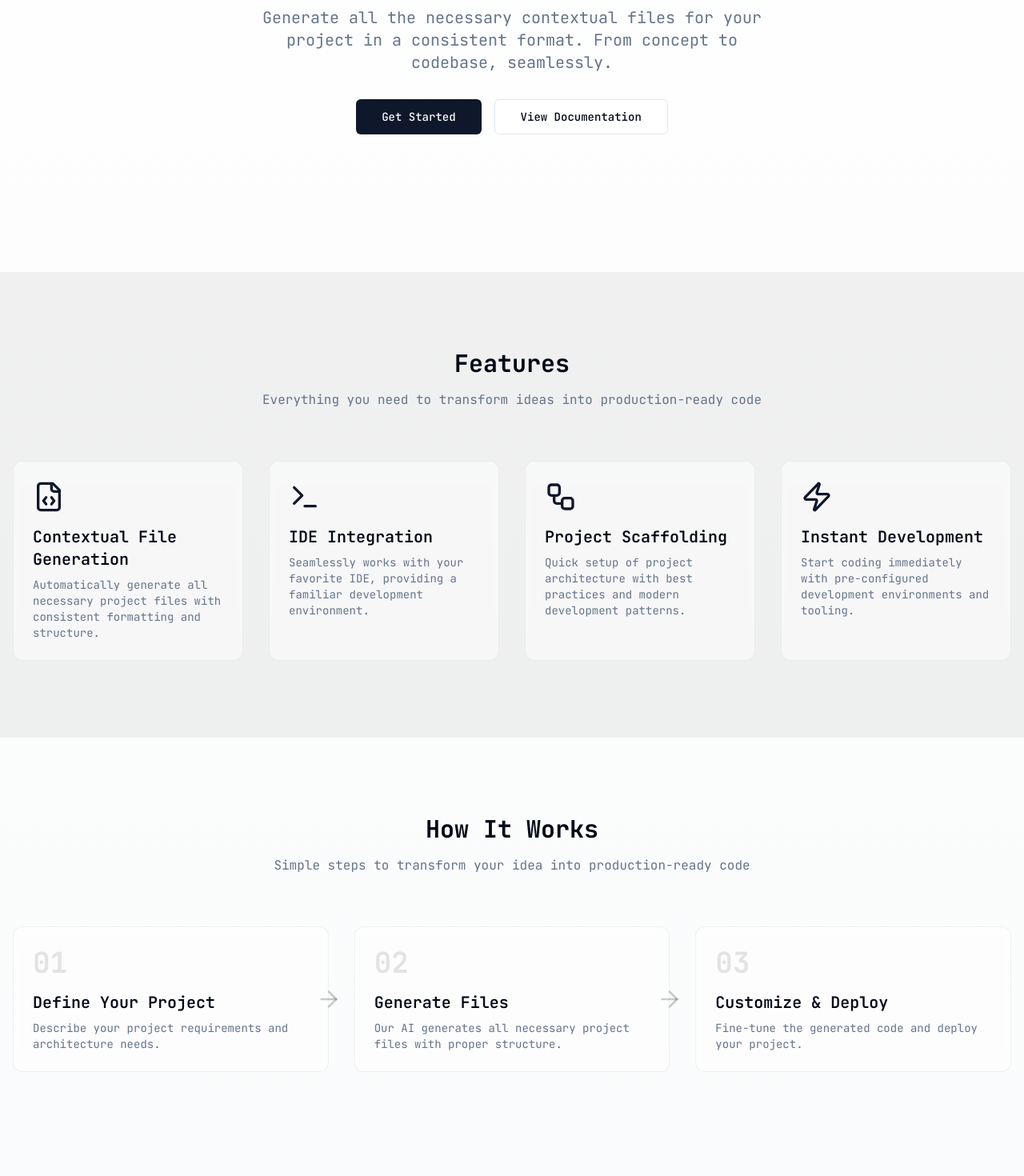
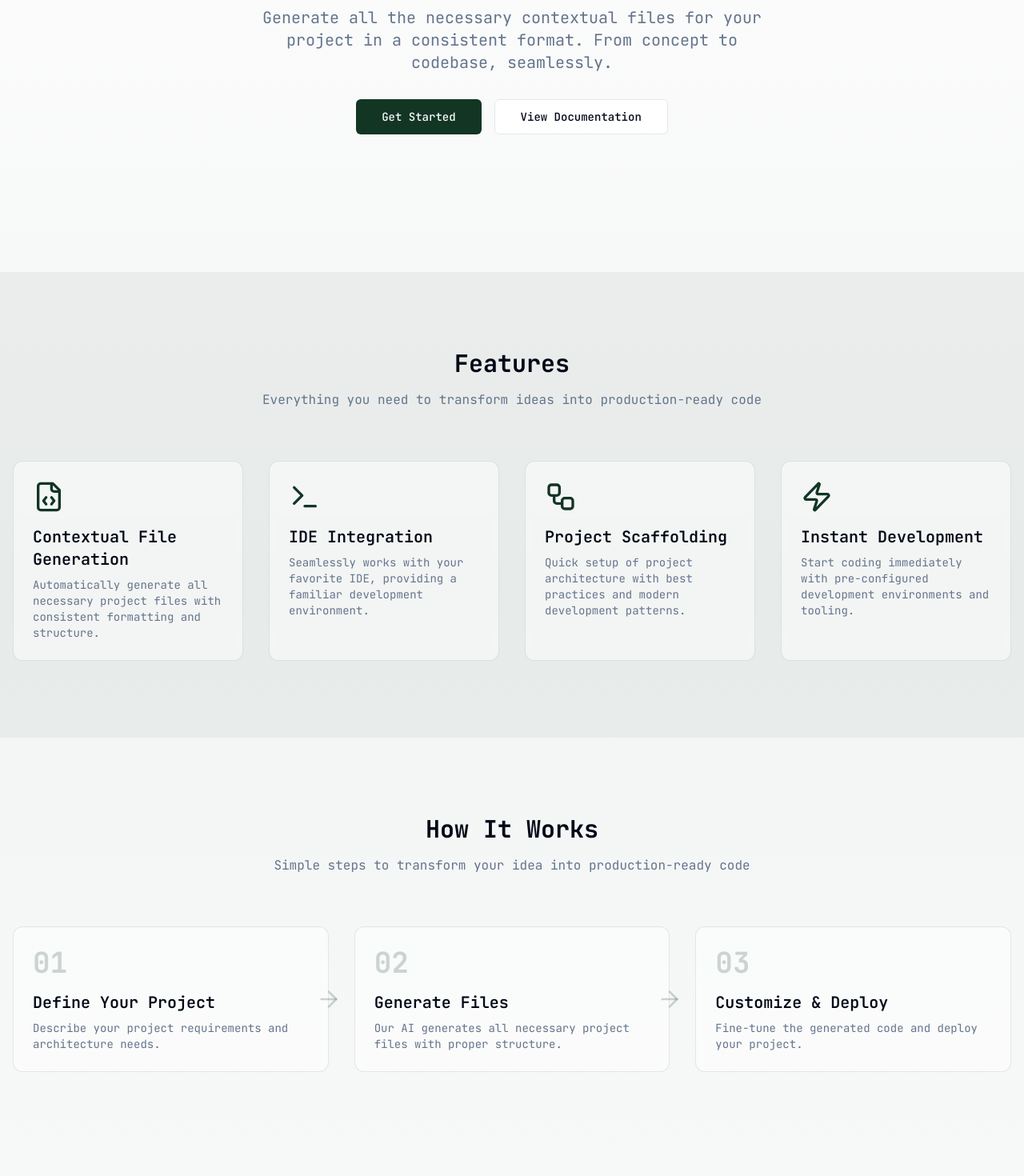
Before and after one commit to KamdynS/idea-to-ide, a React (Vite) app: page / in a window 1280 px wide. Shown: the part 460-1930 px from the top of the page at 80% size. Built offline with nearby package versions, Linux system fonts and the light colour scheme.

Commit message:
Add secondary color
Added a secondary color to the application's color palette.  The specific color implementation is not detailed in this commit.

```diff
--- a/src/components/CTA.tsx
+++ b/src/components/CTA.tsx
@@ -10,7 +10,7 @@ const CTA = () => {
         whileInView={{ opacity: 1, y: 0 }}
         transition={{ duration: 0.5 }}
         viewport={{ once: true }}
-        className="max-w-4xl mx-auto text-center bg-black/5 rounded-2xl p-12 backdrop-blur-sm"
+        className="max-w-4xl mx-auto text-center bg-[#123524]/5 rounded-2xl p-12 backdrop-blur-sm"
       >
         <h2 className="text-3xl md:text-4xl font-mono font-bold mb-4">
           Ready to Transform Your Ideas?
--- a/src/components/Features.tsx
+++ b/src/components/Features.tsx
@@ -27,7 +27,7 @@ const features = [
 
 const Features = () => {
   return (
-    <section className="py-24 px-4 bg-black/5">
+    <section className="py-24 px-4 bg-[#123524]/5">
       <div className="max-w-7xl mx-auto">
         <motion.div
           initial={{ opacity: 0, y: 20 }}
@@ -50,9 +50,9 @@ const Features = () => {
               whileInView={{ opacity: 1, y: 0 }}
               transition={{ duration: 0.5, delay: index * 0.1 }}
               viewport={{ once: true }}
-              className="p-6 rounded-xl bg-white/50 backdrop-blur-sm border border-black/5 hover:border-black/10 transition-all duration-300"
+              className="p-6 rounded-xl bg-white/50 backdrop-blur-sm border border-[#123524]/10 hover:border-[#123524]/20 transition-all duration-300"
             >
-              <div className="mb-4 text-primary">{feature.icon}</div>
+              <div className="mb-4 text-[#123524]">{feature.icon}</div>
               <h3 className="text-xl font-mono font-semibold mb-2">{feature.title}</h3>
               <p className="text-muted-foreground font-mono text-sm">{feature.description}</p>
             </motion.div>
--- a/src/components/HowItWorks.tsx
+++ b/src/components/HowItWorks.tsx
@@ -47,8 +47,8 @@ const HowItWorks = () => {
               viewport={{ once: true }}
               className="relative"
             >
-              <div className="p-6 rounded-xl bg-white/50 backdrop-blur-sm border border-black/5 hover:border-black/10 transition-all duration-300">
-                <span className="text-4xl font-mono font-bold text-black/10 mb-4 block">
+              <div className="p-6 rounded-xl bg-white/50 backdrop-blur-sm border border-[#123524]/10 hover:border-[#123524]/20 transition-all duration-300">
+                <span className="text-4xl font-mono font-bold text-[#123524]/20 mb-4 block">
                   {step.number}
                 </span>
                 <h3 className="text-xl font-mono font-semibold mb-2">{step.title}</h3>
@@ -56,7 +56,7 @@ const HowItWorks = () => {
               </div>
               {index < steps.length - 1 && (
                 <div className="hidden md:block absolute top-1/2 -right-4 transform -translate-y-1/2">
-                  <ArrowRight className="w-8 h-8 text-black/20" />
+                  <ArrowRight className="w-8 h-8 text-[#123524]/20" />
                 </div>
               )}
             </motion.div>
--- a/src/index.css
+++ b/src/index.css
@@ -1,3 +1,4 @@
+
 @tailwind base;
 @tailwind components;
 @tailwind utilities;
--- a/src/pages/Index.tsx
+++ b/src/pages/Index.tsx
@@ -6,7 +6,7 @@ import CTA from "@/components/CTA";
 
 const Index = () => {
   return (
-    <div className="min-h-screen bg-gradient-to-b from-white to-gray-50">
+    <div className="min-h-screen bg-gradient-to-b from-white via-[#123524]/5 to-gray-50">
       <Hero />
       <Features />
       <HowItWorks />
--- a/tailwind.config.ts
+++ b/tailwind.config.ts
@@ -26,11 +26,11 @@ export default {
         background: "hsl(var(--background))",
         foreground: "hsl(var(--foreground))",
         primary: {
-          DEFAULT: "hsl(var(--primary))",
+          DEFAULT: "#123524",
           foreground: "hsl(var(--primary-foreground))",
         },
         secondary: {
-          DEFAULT: "hsl(var(--secondary))",
+          DEFAULT: "#123524",
           foreground: "hsl(var(--secondary-foreground))",
         },
         destructive: {
@@ -42,7 +42,7 @@ export default {
           foreground: "hsl(var(--muted-foreground))",
         },
         accent: {
-          DEFAULT: "hsl(var(--accent))",
+          DEFAULT: "#123524",
           foreground: "hsl(var(--accent-foreground))",
         },
         popover: {
```
